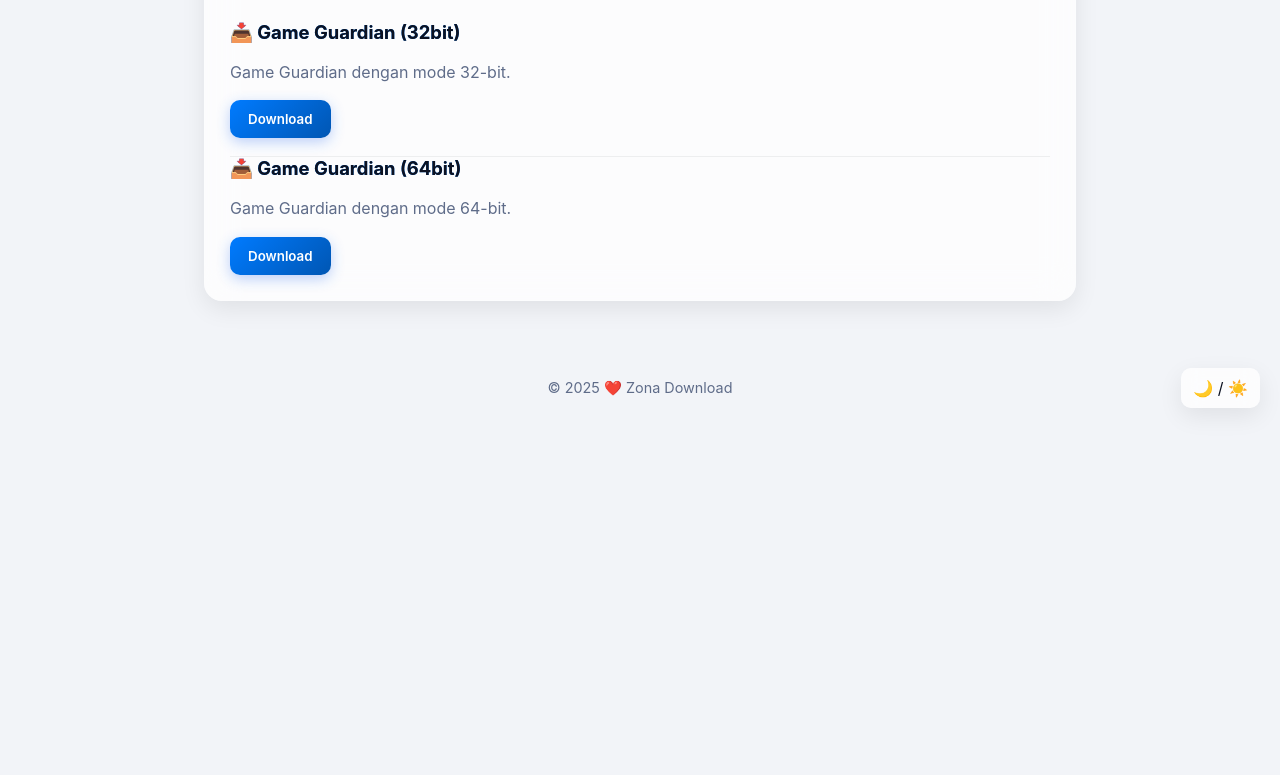
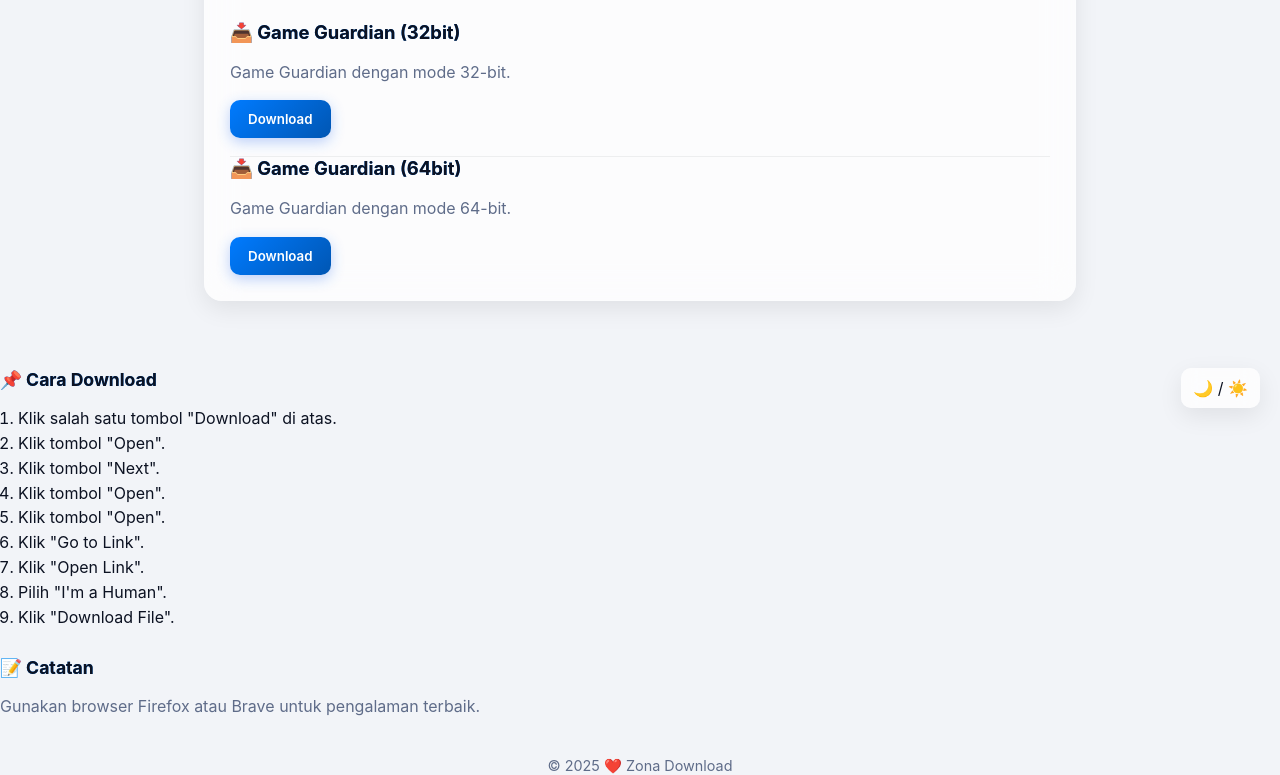
Before and after one commit to zona-download/game-guardian, a plain HTML site: page index.html in a window 1280 px wide. Shown: the part 372-1147 px from the top of the page. Before the commit the page ends 800 px from the top, so only its background shows below. Drawn offline with Linux system fonts and the light colour scheme.

Commit message:
Update index.html

```diff
--- a/index.html
+++ b/index.html
@@ -164,6 +164,22 @@
         </div>
       </div>
 
+      <div class="section-title">📌 Cara Download</div>
+      <ol>
+        <li>Klik salah satu tombol "Download" di atas.</li>
+        <li>Klik tombol "Open".</li>
+        <li>Klik tombol "Next".</li>
+        <li>Klik tombol "Open".</li>
+        <li>Klik tombol "Open".</li>
+        <li>Klik "Go to Link".</li>
+        <li>Klik "Open Link".</li>
+        <li>Pilih "I'm a Human".</li>
+        <li>Klik "Download File".</li>
+      </ol>
+
+      <div class="section-title">📝 Catatan</div>
+      <p class="info">Gunakan browser Firefox atau Brave untuk pengalaman terbaik.</p>
+
     </section>
 
     <footer>© <span id="year"></span> ❤️ Zona Download</footer>
```
